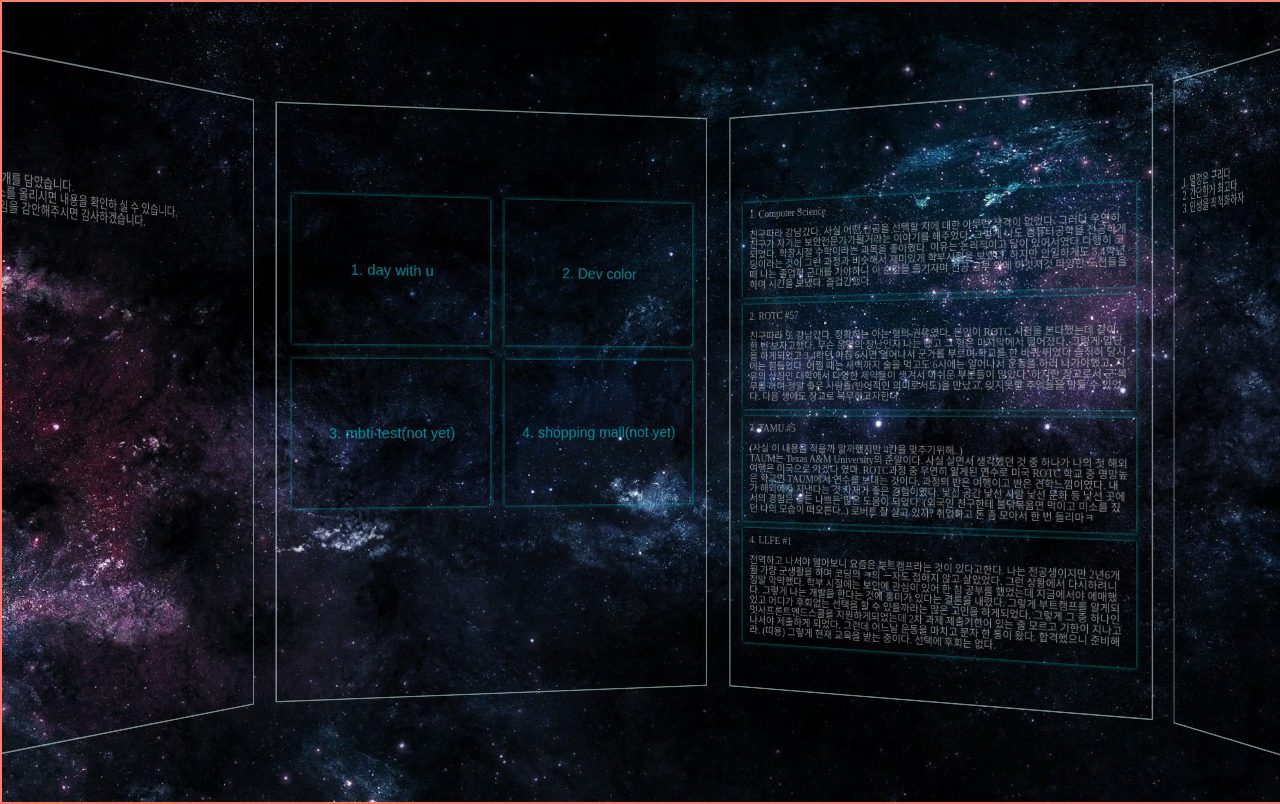
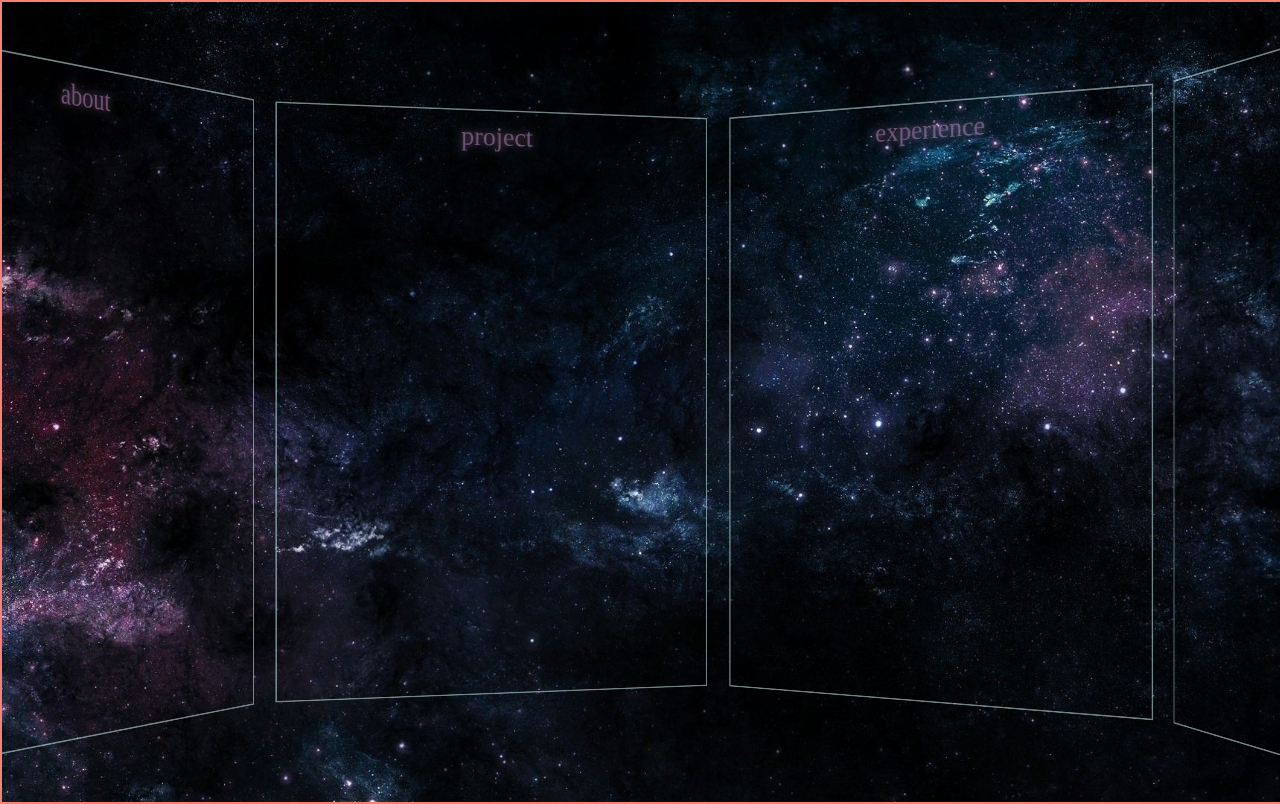
Before and after one commit to kimtothechang/rotating-faces-web, a plain HTML site: page index.html in a window 1280 px wide. Drawn offline with Linux system fonts and the light colour scheme.

Commit message:
💄 Update CSS

```diff
--- a/css/style.css
+++ b/css/style.css
@@ -65,14 +65,9 @@ body {
 .plane .plane__title h2 {
   font-size: 30px;
   position: absolute;
-  top: -40px;
-  opacity: 0;
+  top: 20px;
+  opacity: 1;
   transition: all 0.5s;
-}
-
-.plane:hover div > h2 {
-  opacity: 1;
-  top: 20px;
   transform: scale(1.2);
   text-shadow: 0px 0px 10px plum;
 }
@@ -134,3 +129,12 @@ body {
   margin-bottom: 10px;
   padding: 10px;
 }
+
+.card__container {
+  opacity: 0;
+  transition: all 1s;
+}
+
+.plane:hover > .card__container {
+  opacity: 1;
+}
--- a/index.html
+++ b/index.html
@@ -15,7 +15,7 @@
             <h2>about</h2>
           </div>
           <div class="card__container">
-            <div class="contents">
+            <div class="contents_about contents">
               <p>
                 반갑습니다. <br />
                 해당 웹은 저에 대한 소개를 담았습니다. <br />
@@ -89,7 +89,7 @@
             <h2>experience</h2>
           </div>
           <div class="card__container">
-            <div class="contents_experience">
+            <div class="contents_experience contents">
               <p>
                 1. Computer Science<br /><br />
                 친구따라 강남갔다. 사실 어떤 전공을 선택할 지에 대한 아무런
@@ -150,7 +150,7 @@
             <h2>project</h2>
           </div>
           <div class="card__container">
-            <div class="contents_project">
+            <div class="contents_project contents">
               <button>
                 <a href="https://kimtothechang.github.io/day-with-u-2021/"
                   >1. day with u</a
```
